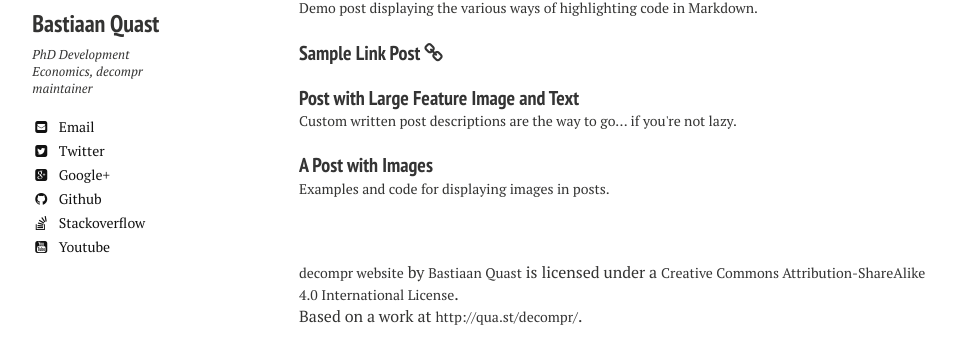
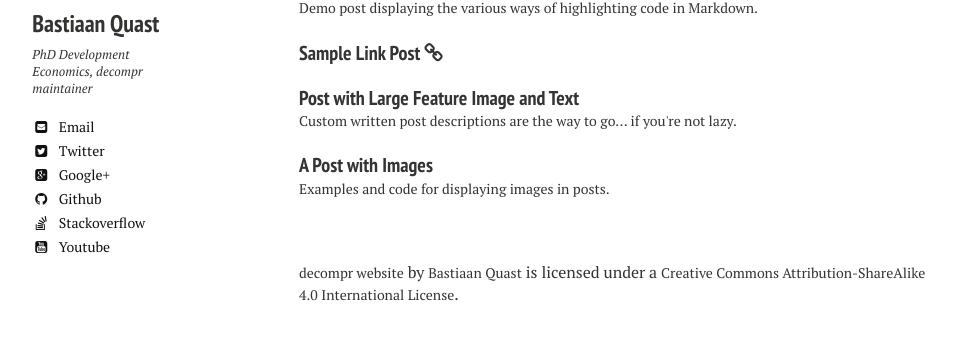
Before and after one commit to bquast/decompr, a Jekyll site: the page built from index.md, in a window 1280 px wide, cut to the strip 903-1278 px from the top of the page. Shown: the top 364 px of the strip, without its empty margins (21-977 px from the left). Built offline with Jekyll 4.4.1, drawn with Linux system fonts in a browser that asks for light colours; nearby versions of some CDN libraries.

Commit message:
update footer again

```diff
--- a/_includes/_footer.html
+++ b/_includes/_footer.html
@@ -12,4 +12,4 @@
 </div><!-- /.google-ads -->
 {% endif %}
 
-<span xmlns:dct="http://purl.org/dc/terms/" href="http://purl.org/dc/dcmitype/Text" property="dct:title" rel="dct:type">decompr website</span> by <a xmlns:cc="http://creativecommons.org/ns#" href="http://qua.st/" property="cc:attributionName" rel="cc:attributionURL">Bastiaan Quast</a> is licensed under a <a rel="license" href="http://creativecommons.org/licenses/by-sa/4.0/">Creative Commons Attribution-ShareAlike 4.0 International License</a>.<br />Based on a work at <a xmlns:dct="http://purl.org/dc/terms/" href="http://qua.st/decompr/" rel="dct:source">http://qua.st/decompr/</a>.
+<span xmlns:dct="http://purl.org/dc/terms/" href="http://purl.org/dc/dcmitype/Text" property="dct:title" rel="dct:type">decompr website</span> by <a xmlns:cc="http://creativecommons.org/ns#" href="http://qua.st/" property="cc:attributionName" rel="cc:attributionURL">Bastiaan Quast</a> is licensed under a <a rel="license" href="http://creativecommons.org/licenses/by-sa/4.0/">Creative Commons Attribution-ShareAlike 4.0 International License</a>.
```
